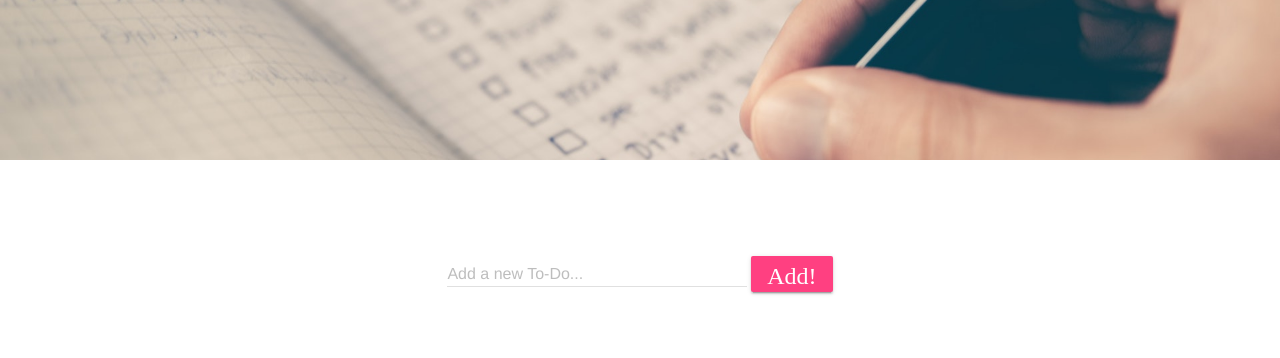
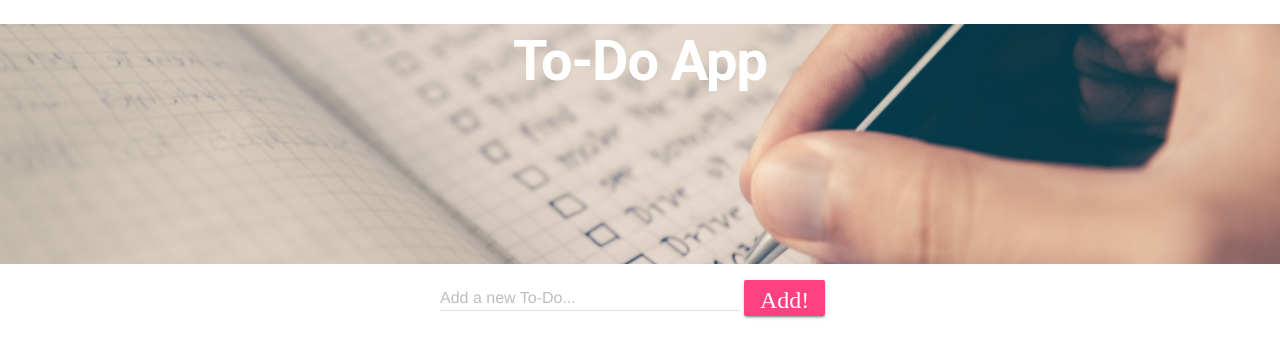
Before and after one commit to Superiorsiren/to-do-app, a plain HTML site: page index.html in a window 1280 px wide. Drawn offline with nearby package versions, Linux system fonts and the light colour scheme.

Commit message:
Changes to assignment.

```diff
--- a/index.html
+++ b/index.html
@@ -11,8 +11,8 @@
     <link rel="stylesheet" href="styles/main.css">
   </head>
   <body>
-    <header>
-    <header class="mdl-layout__header mdl-layout__header--transparent">
+    <!-- <header> (deleted) -->
+  <header>
     <h1>To-Do App</h1>
   </header>
   <main>
--- a/styles/main.css
+++ b/styles/main.css
@@ -1,27 +1,27 @@
 header {
   background: url(../images/ToDoListImage.jpg) center / cover;
-  height: 20vh;
+  height: 30vh;
   justify-content: center;
   text-align: center;
 }
 
-main {
-  magrin: auto;
-  position: absolute;
-  top: 30vh;
-  left: 0;
-  bottom: 0;
-  right: 0;
+form {
+  margin: auto;
+  display: block;
+  width: 400px;
 }
 
-h1 {
-  color: rgba(0, 0, 0, 0);
+header h1 {
+  color: white;
   font-weight: bold;
+  justify-content: center;
+  text-align: center;
 }
 
 ul {
   list-style-type: none;
   text-align: left;
-  position: absolute;
-  left: 50px;
+  margin: auto;
+  display: block;
+  width: 400px;
 }
```
